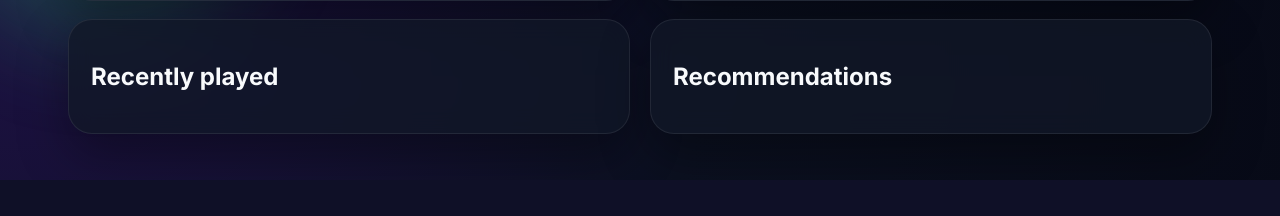
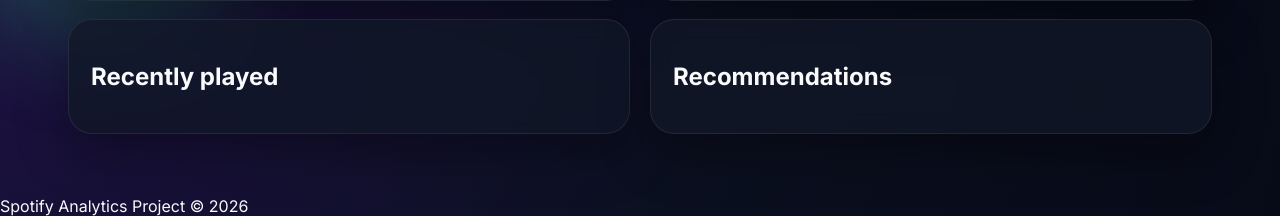
Before and after one commit to Aashna-Mukhia/Spotify-Analytics-A-Personalized-Music-Recommendation-Web-Application, a Python web app: template templates/dashboard.html in a window 1280 px wide. Shown: the part 878-1094 px from the top of the page. Before the commit the page ends 1058 px from the top, so only its background shows below. Run offline with Jinja, Linux system fonts and the light colour scheme; the template is opened without the code that fills it, so the values that code supplies are empty.

Commit message:
Refine frontend components

```diff
--- a/templates/base.html
+++ b/templates/base.html
@@ -27,4 +27,7 @@
   </main>
   <script src="{{ url_for('static', filename='dashboard.js') }}"></script>
 </body>
+<footer>
+    <p>Spotify Analytics Project © 2026</p>
+</footer>
 </html>
```
